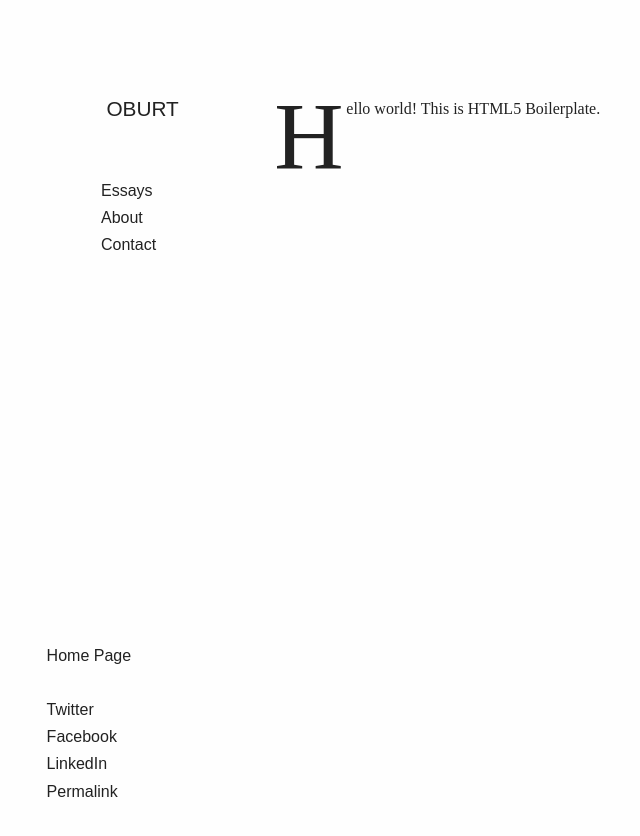
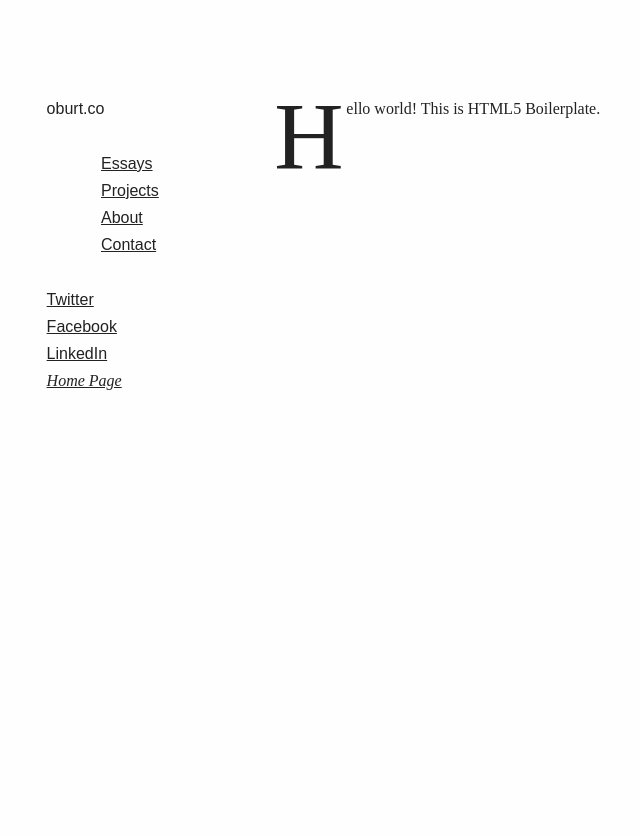
Before and after one commit to oburt/oburt.github.io, a Jekyll site: the page built from index.html, in a window 1280 px wide. Shown: the top 836 px of the page, without its empty margins (43-683 px from the left). Built offline with Jekyll 4.4.1, drawn with Linux system fonts in a browser that asks for light colours; nearby versions of some CDN libraries; some web fonts are replaced; Markdown is read by kramdown in place of the engine named in the settings.

Commit message:
update nav include with links

```diff
--- a/_includes/nav.html
+++ b/_includes/nav.html
@@ -1,17 +1,17 @@
 <nav class="nav">
-	<h2 class="logo">OBURT</h2>
+	<h6><a class="logo" href="/">oburt.co</a></h6>
 	<ul class="menu">
-		<li class="menu--item">Essays</li>
-		<li class="menu--item">About</li>
-		<li class="menu--item">Contact</li>
+		<li class="menu--item"><a href="/essays/">Essays</a></li>
+		<li class="menu--item"><a href="/projects/">Projects</a></li>
+		<li class="menu--item"><a href="/about/">About</a></li>
+		<li class="menu--item"><a href="/contact/">Contact</a></li>
 	</ul>
-	<div class="citation">
-		<h3>{{ page.title }}</h3>
-		<ul class="share">
-			<li class="share--item">Twitter</li>
-			<li class="share--item">Facebook</li>
-			<li class="share--item">LinkedIn</li>
-			<li class="share--item">Permalink</li>
-		</ul>
+	<ul class="share">
+		<li class="share--item"><a href="http://twitter.com/oburt" target="_blank">Twitter</a></li>
+		<li class="share--item"><a href="http://facebook.com/oburt" target="_blank">Facebook</a></li>
+		<li class="share--item"><a href="http://linkedin.com/in/oburt" target="_blank">LinkedIn</a></li>
+	</ul>
+	<div class="satellite">
+		<span class="content--title"><a href="{{ page.url }}">{{ page.title }}</a></span>
 	</div>
 </nav>
```
